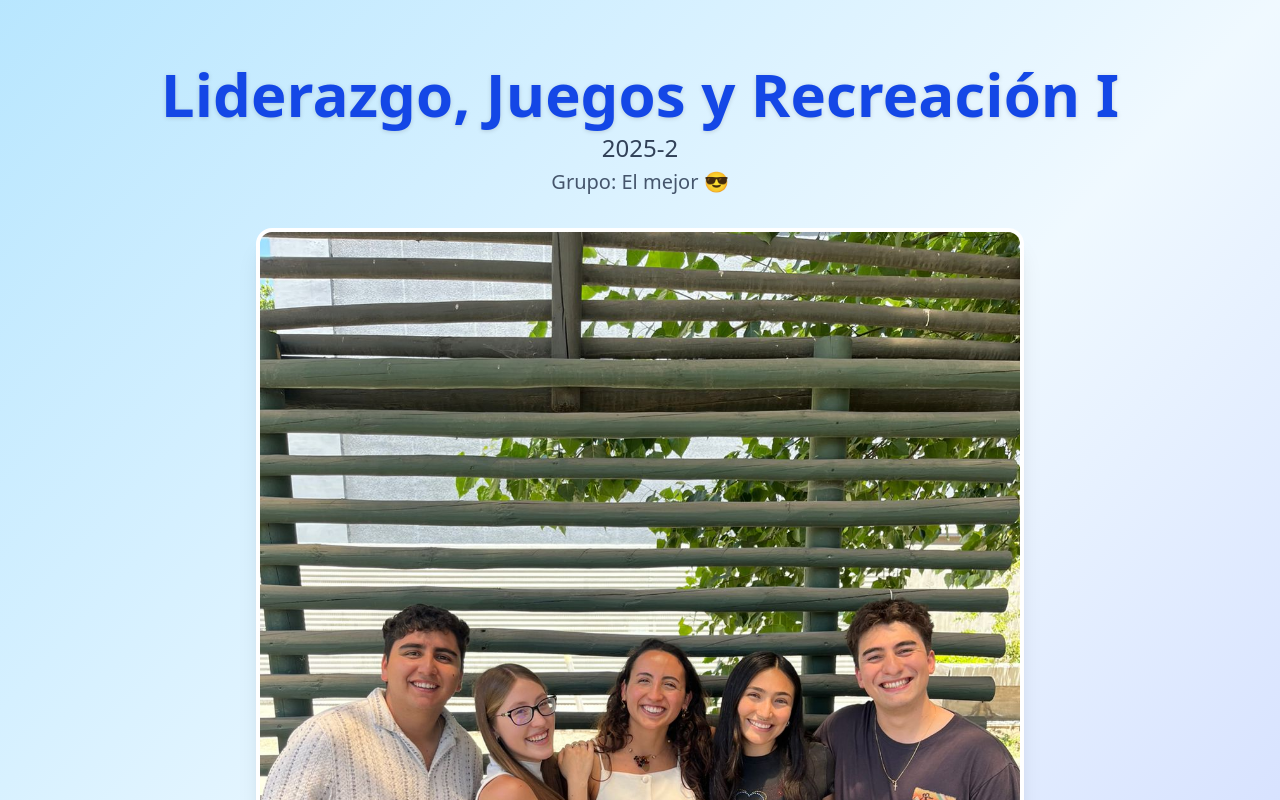
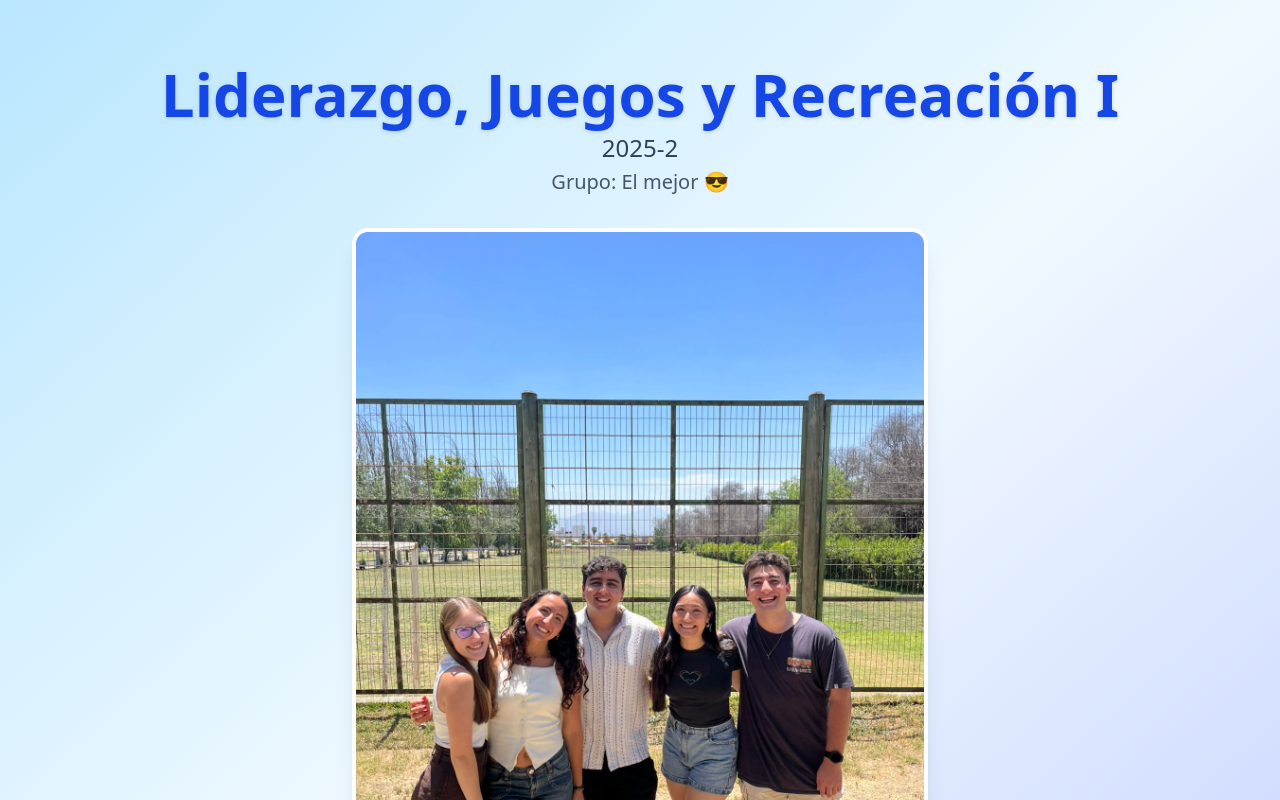
Before and after one commit to sebamusea/bitacora-deportivo, a React (Vite) app: page / in a window 1280 px wide. Shown: the top 800 px of the page. Built offline with nearby package versions, Linux system fonts and the light colour scheme.

Commit message:
Prueba avance Juegos

```diff
--- a/src/App.jsx
+++ b/src/App.jsx
@@ -1949,9 +1949,9 @@ function LandingPage({ onEnter }) {
       <p className="text-lg md:text-xl mb-8 text-slate-600">Grupo: El mejor 😎</p>
 
       {/* Imagen con marco */}
-      <div className="w-full max-w-3xl border-4 border-white rounded-2xl shadow-xl bg-white overflow-hidden mb-10">
+      <div className="w-full max-w-xl border-4 border-white rounded-2xl shadow-xl bg-white overflow-hidden mb-10">
         <img
-          src="fondo.jpg"
+          src="fondo2.jpg"
           alt="Equipo"
           className="w-full h-auto object-cover"
         />
```
